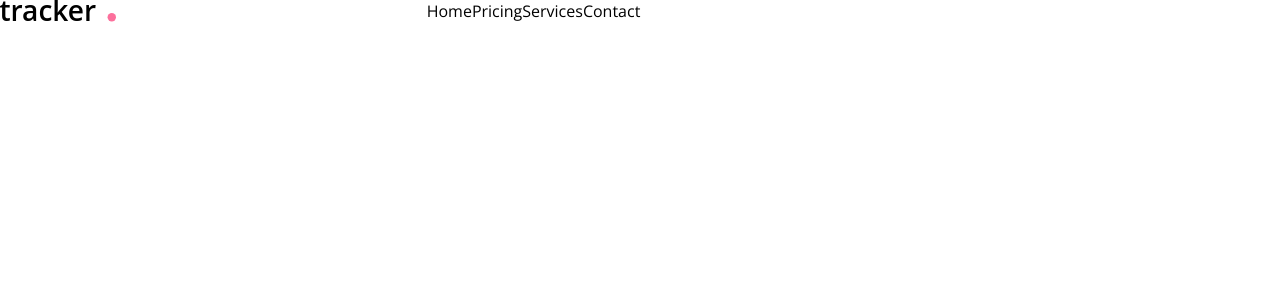
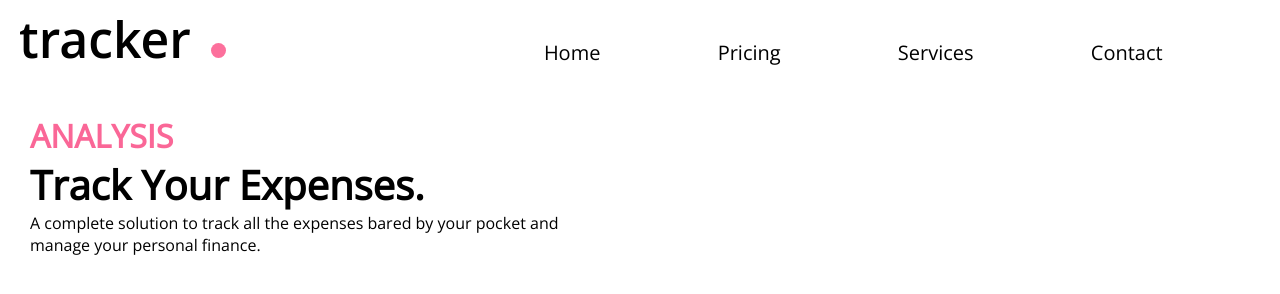
Before and after one commit to jwongsound/gitassignment, a plain HTML site: page index.html in a window 1280 px wide. Drawn offline with nearby package versions, Linux system fonts and the light colour scheme.

Commit message:
define body

```diff
--- a/index.html
+++ b/index.html
@@ -11,7 +11,7 @@
 </head>
 <body>
     <div class="grida">
-    <header></header>
+    <header><img src="logo.svg" alt=""></header>
     <nav>
         <ul>
             <li>Home</li>
@@ -21,5 +21,12 @@
         </ul>
     </nav>
     </div>
+    <div class="gridb">
+        <main>
+            <h1>ANALYSIS</h1>
+            <h2>Track Your Expenses.</h2>
+            <p>A complete solution to track all the expenses bared by your pocket and manage your personal finance.</p>
+        </main>
+    </div>
 </body>
 </html>
--- a/position.css
+++ b/position.css
@@ -2,8 +2,35 @@
     display: grid;
     grid-template-columns: 1fr 1fr 1fr;
     grid-template-areas:
+    "head nav nav";
 }
 
+
+
+nav{
+    grid-area: nav;
+    align-self: center;
+    margin-top: 20px;
+}
+
+header img{
+    grid-area: head;
+    padding:20px;
+}
 nav ul{
     display: flex;
+    justify-content: space-evenly;
+
+    font-size: 20px;
+
 }
+
+.gridb{
+    display:grid;
+    grid-template-columns: 1fr 1fr;
+}
+
+main{
+    grid-column: 1;
+    padding:30px;
+}
--- a/style.css
+++ b/style.css
@@ -1,10 +1,19 @@
-header{
+/* header{
     background-image:url(logo.svg);
     background-size: contain;
     background-repeat: no-repeat;
-}
+    width: 100%;
+} */
 
 nav ul{
     text-decoration: none;
     list-style-type: none;
 }
+
+main h1{
+    color: #FA6797;
+}
+
+main h2{
+    font-size:40px;
+}
```
